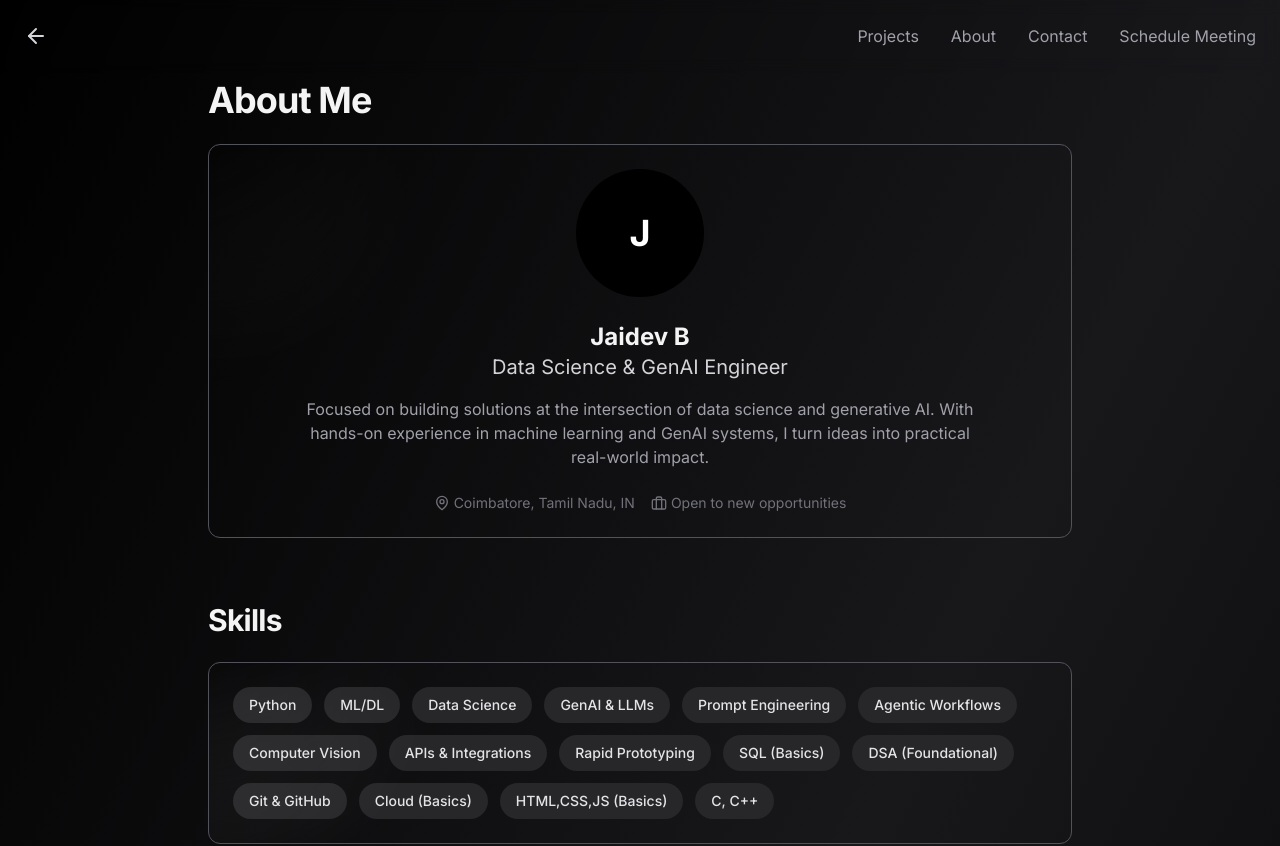
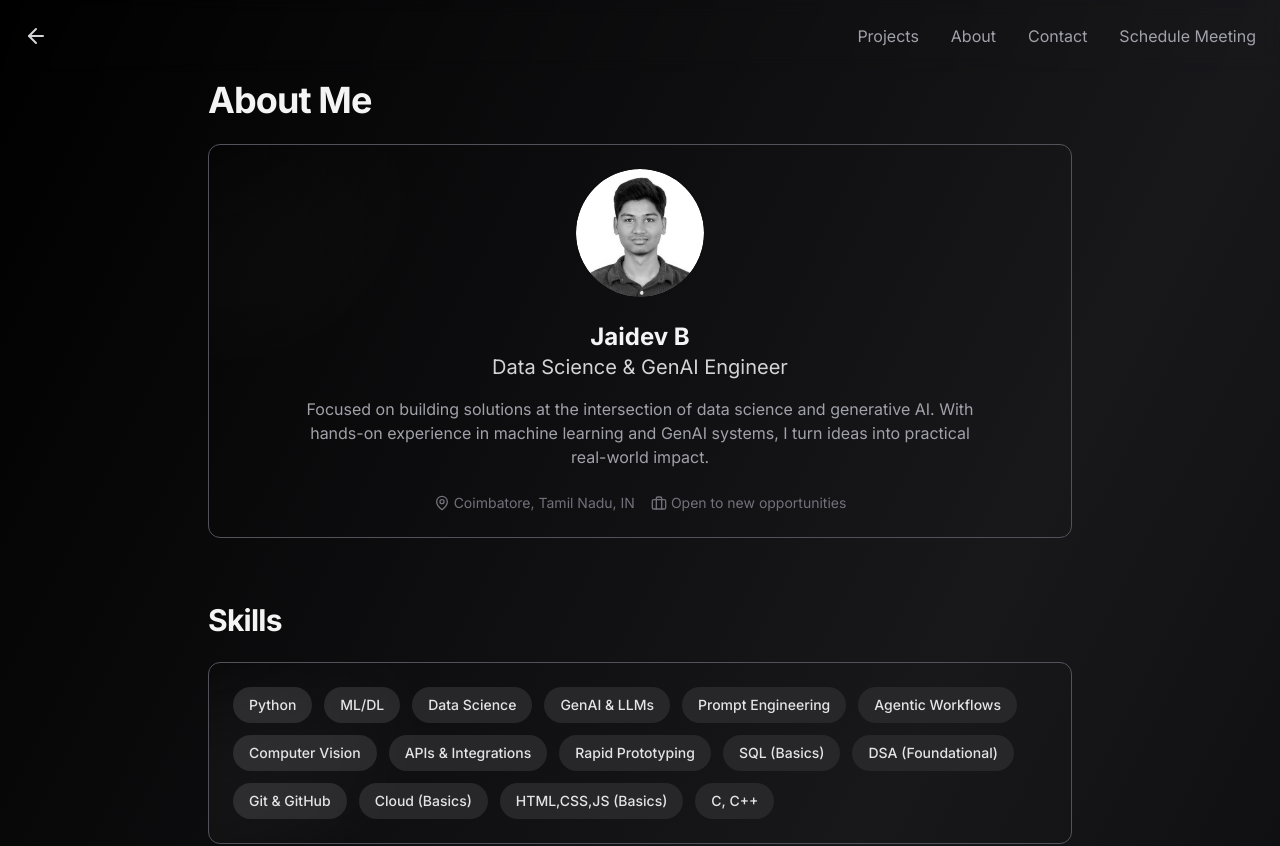
Before and after one commit to jaidevxb/jaidev-portfolio, a Next.js app: page /about in a window 1280 px wide. Shown: the top 846 px of the page. Built offline with nearby package versions, Linux system fonts and the light colour scheme; no server answers; what tailwindcss-debug-screens would draw is missing.

Commit message:
added pfp

```diff
--- a/app/about/page.tsx
+++ b/app/about/page.tsx
@@ -26,7 +26,7 @@ export default function AboutPage() {
     name: "Jaidev B",
     title: "Data Science & GenAI Engineer",
     description: "Focused on building solutions at the intersection of data science and generative AI. With hands-on experience in machine learning and GenAI systems, I turn ideas into practical real-world impact.",
-    image: "/placeholder-avatar.jpg", // This would be your actual image
+    image: "/jaidev-mod.jpg", // This would be your actual image
     location: "Coimbatore, Tamil Nadu, IN",
     availability: "Open to new opportunities"
   };
@@ -106,8 +106,14 @@ export default function AboutPage() {
             <div className="p-6">
               <div className="flex flex-col items-center text-center">
                 <div className="mb-6">
-                  <div className="w-32 h-32 rounded-full bg-black flex items-center justify-center text-4xl font-bold text-white">
-                    J
+                  <div className="w-32 h-32 rounded-full bg-black overflow-hidden flex items-center justify-center">
+                    <img
+                      src={bio.image}
+                      alt={bio.name}
+                      className="w-full h-full object-cover rounded-full"
+                      width={128}
+                      height={128}
+                    />
                   </div>
                 </div>
                 <div>
```
Also changed, not shown: public/jaidev-mod.jpg (added), public/jaidev.jpg (added).
